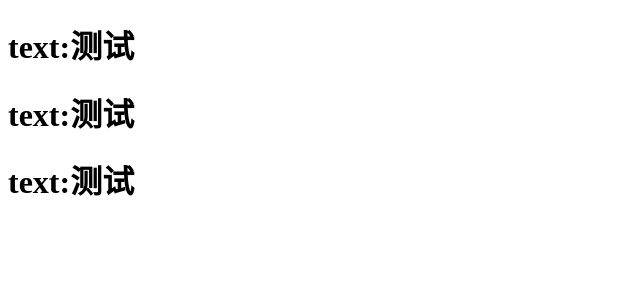
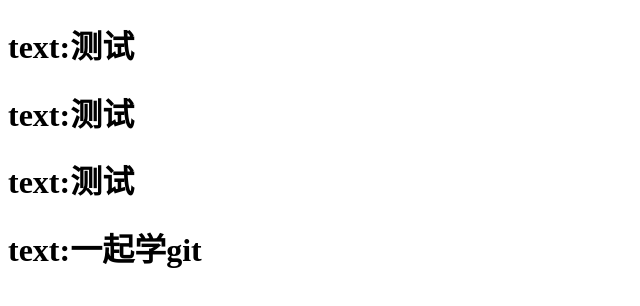
Before and after one commit to lgwsgc/Newrepo, a plain HTML site: page index.html in a window 1280 px wide. Shown: the whole page, without its empty margins (0-640 px from the left). Drawn offline with Linux system fonts and the light colour scheme.

Commit message:
study git

```diff
--- a/index.html
+++ b/index.html
@@ -12,6 +12,7 @@
     <h1>text:测试</h1>
     <h1>text:测试</h1>
     <h1>text:测试</h1>
+    <h1>text:一起学git</h1>
 </body>
 
 </html>
```
